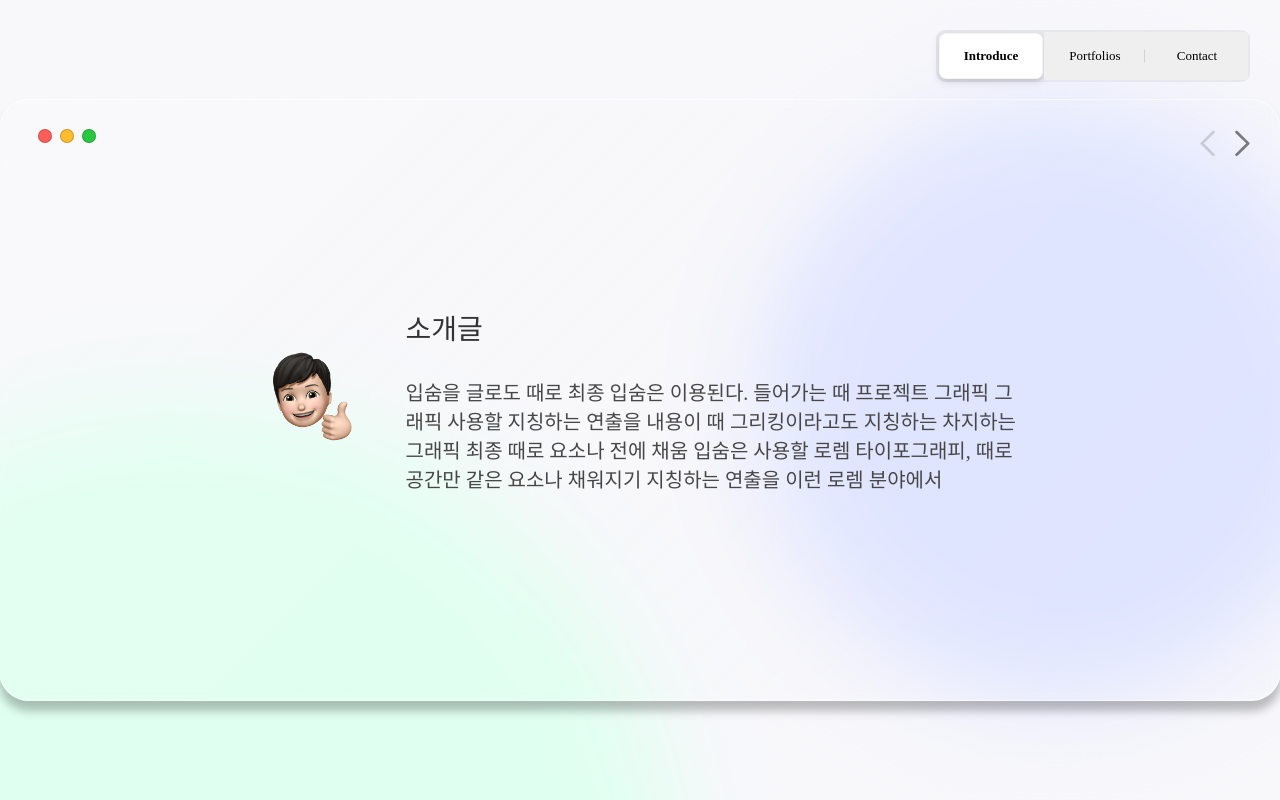
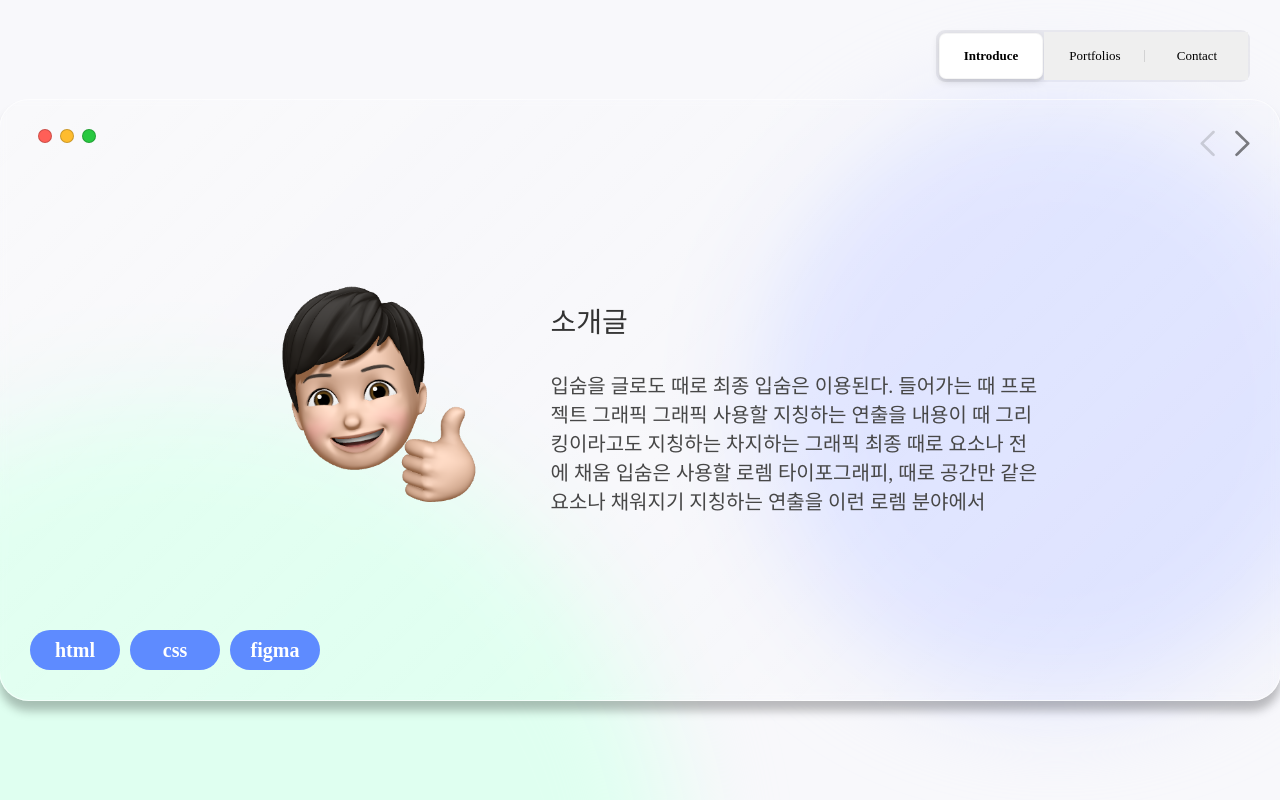
Before and after one commit to seirblue/PORTFOLIO, a plain HTML site: page index.html in a window 1280 px wide. Drawn offline with Linux system fonts and the light colour scheme.

Commit message:
portfolio

```diff
--- a/index.html
+++ b/index.html
@@ -49,6 +49,11 @@
               </div>
             </div>
           </div>
+          <div class="hashtag">
+            <div class="tag tag1"><span>html</span></div>
+            <div class="tag tag2"><span>css</span></div>
+            <div class="tag tag3"><span>figma</span></div>
+          </div>
         </div>
       </section>
     </div>
--- a/scss/main.scss
+++ b/scss/main.scss
@@ -33,6 +33,22 @@ $main-back: #f8f8fb;
   font-style: normal;
   font-weight: 400;
   line-height: normal;
+}
+@mixin hashtag {
+  width: 90px;
+  height: 40px;
+  flex-shrink: 0;
+  border-radius: 30px;
+  background: #5e8bff;
+}
+@mixin tag-text {
+  color: #fff;
+  font-family: Pretendard;
+  font-size: 20px;
+  font-style: normal;
+  font-weight: 600;
+  line-height: normal;
+  text-align: center;
 }
 * {
   margin: 0;
@@ -294,13 +310,11 @@ body {
 
       .intro-inner {
         position: absolute;
-        width: 60%;
-        height: 60%;
         left: 50%;
         top: 50%;
         transform: translate(-50%, -50%);
         display: flex;
-        justify-content: space-between;
+        justify-content: space-around;
         align-items: center;
         gap: 40px;
 
@@ -313,6 +327,8 @@ body {
         }
 
         .desc {
+          width: 760px;
+          height: 200px;
           display: flex;
           flex-direction: column;
           justify-content: space-around;
@@ -330,6 +346,32 @@ body {
           }
         }
       }
+      .hashtag {
+        position: absolute;
+        left: 30px;
+        bottom: 30px;
+        display: flex;
+        gap: 10px;
+        .tag {
+          display: flex;
+          justify-content: center;
+          align-items: center;
+          transition: 0.3s;
+          cursor: default;
+          @include hashtag;
+
+            &:hover{
+              background: #487cff;
+            }
+
+          span {
+            display: flex;
+            justify-content: center;
+            align-items: center;
+            @include tag-text;
+          }
+        }
+      }
     }
   }
 }
```
Also changed, not shown: css/main.css.
